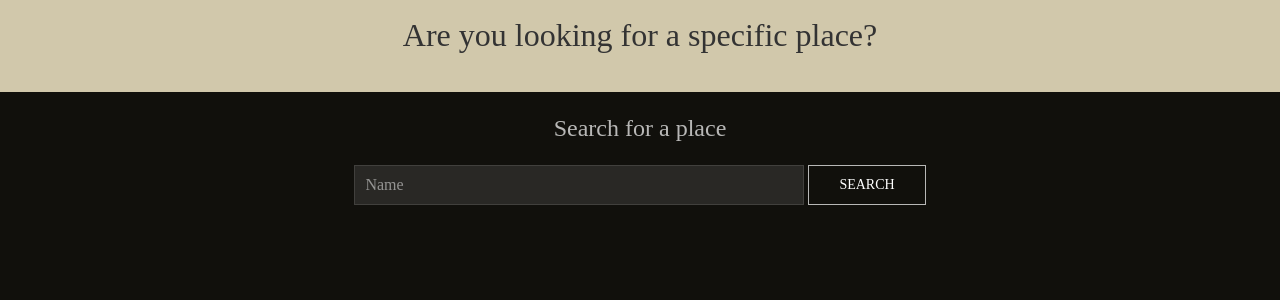
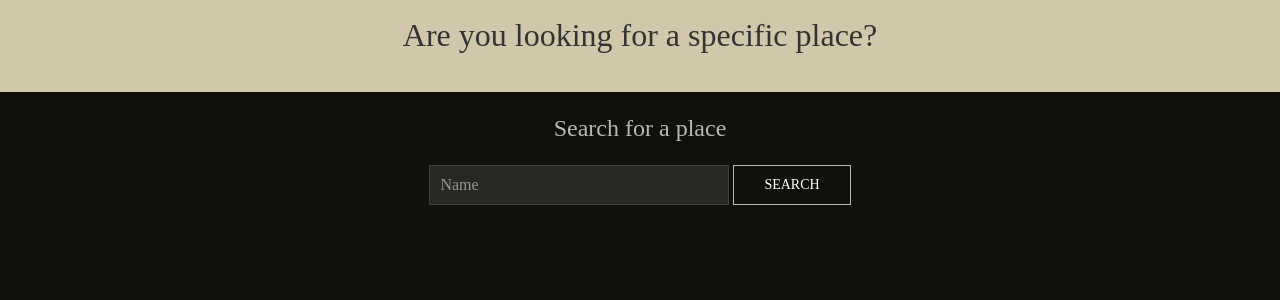
Before and after one commit to MrymZakani/Paris1909TripAdvisor, a Django app: page /find/ in a window 1280 px wide. Shown: the part 80-380 px from the top of the page. Run offline with Django 3.2, Linux system fonts and the light colour scheme; data that the repository does not hold is empty; some libraries are stand-ins or nearby versions; some web fonts are replaced.

Commit message:
Improve find page

```diff
--- a/templates/find_places.html
+++ b/templates/find_places.html
@@ -8,16 +8,14 @@
     <div class="uk-light" style="text-align: center">
 
         <form action="/find/" method="get">
-            <fieldset class="uk-fieldset">
-
-                <legend class="uk-legend">Search for a place</legend>
-
-                <div class="uk-margin">
-                    <input class="uk-input uk-width-large" type="text" placeholder="Name" id="search_for"
+            <legend class="uk-legend">Search for a place</legend>
+            <div class="uk-margin" uk-margin>
+                <div uk-form-custom="target: true">
+                    <input class="uk-input uk-width-medium" type="text" placeholder="Name" id="search_for"
                            name="search_for">
-                    <input type="submit" value="Search" class="uk-button uk-button-default">
                 </div>
-            </fieldset>
+                <input type="submit" value="Search" class="uk-button uk-button-default">
+            </div>
         </form>
 
         <div class="uk-child-width-1-4@m uk-grid-small uk-grid-match" uk-grid>
```
